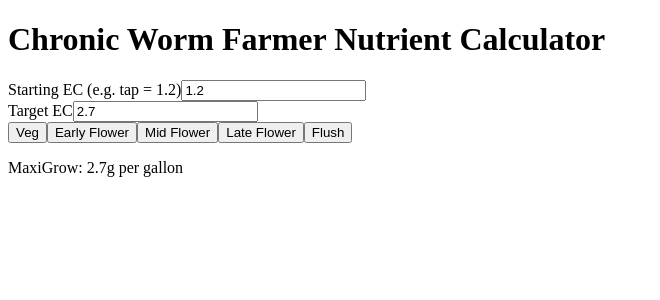
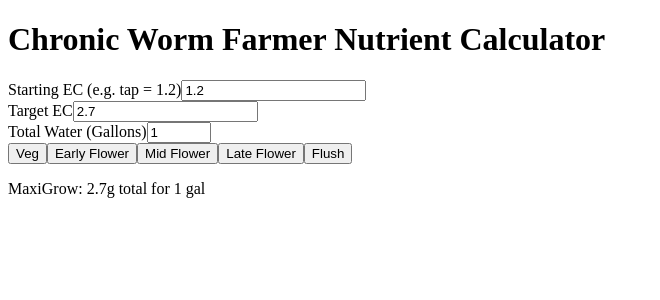
Before and after one commit to Chronic-W-F/Chronic_Worm_Farmer-Nutrient-Calculator-, a Next.js app: page / in a window 1280 px wide. Shown: the top 300 px of the page, without its empty margins (0-660 px from the left). Built offline with nearby package versions, Linux system fonts and the light colour scheme.

Commit message:
Update index.js

```diff
--- a/pages/index.js
+++ b/pages/index.js
@@ -6,18 +6,18 @@
 export default function App() {
   const [startingEC, setStartingEC] = useState(1.2);
   const [targetEC, setTargetEC] = useState(2.7);
+  const [gallons, setGallons] = useState(1);
   const [phase, setPhase] = useState("veg");
 
-  // Real conversion ratios: grams per EC per gallon
   const ratios = {
-    MaxiGrow: 1.8,    // ~1.8g = 1.0 EC
-    MaxiBloom: 1.5,   // ~1.5g = 1.0 EC
-    KoolBloom: 1.0    // ~1.0g = 1.0 EC
+    MaxiGrow: 1.8,
+    MaxiBloom: 1.5,
+    KoolBloom: 1.0
   };
 
   const adjustedEC = Math.max(0, targetEC - startingEC);
 
-  const ecToGrams = (ec, strength) => +(ec * strength).toFixed(2);
+  const ecToGrams = (ec, strength) => +(ec * strength * gallons).toFixed(2);
 
   const getNutrients = () => {
     switch (phase) {
@@ -72,6 +72,11 @@
         <Input type="number" step="0.1" value={targetEC} onChange={(e) => setTargetEC(parseFloat(e.target.value))} />
       </div>
 
+      <div className="mb-4">
+        <Label>Total Water (Gallons)</Label>
+        <Input type="number" step="1" min="1" max="100" value={gallons} onChange={(e) => setGallons(Math.min(100, Math.max(1, parseInt(e.target.value))))} />
+      </div>
+
       <div className="mb-4 space-x-2">
         <button onClick={() => setPhase("veg")} className="px-3 py-1 text-sm rounded-md border border-gray-300 bg-gray-100 hover:bg-gray-200">
           Veg
@@ -96,13 +101,13 @@
             <p className="text-center">No nutrients – Flush phase</p>
           ) : (
             <>
-              {nutrients.MaxiGrow > 0 && <p>MaxiGrow: {nutrients.MaxiGrow}g per gallon</p>}
-              {nutrients.MaxiBloom > 0 && <p>MaxiBloom: {nutrients.MaxiBloom}g per gallon</p>}
-              {nutrients.KoolBloom > 0 && <p>KoolBloom: {nutrients.KoolBloom}g per gallon</p>}
+              {nutrients.MaxiGrow > 0 && <p>MaxiGrow: {nutrients.MaxiGrow}g total for {gallons} gal</p>}
+              {nutrients.MaxiBloom > 0 && <p>MaxiBloom: {nutrients.MaxiBloom}g total for {gallons} gal</p>}
+              {nutrients.KoolBloom > 0 && <p>KoolBloom: {nutrients.KoolBloom}g total for {gallons} gal</p>}
             </>
           )}
         </CardContent>
       </Card>
     </div>
   );
-              }
+}
```
